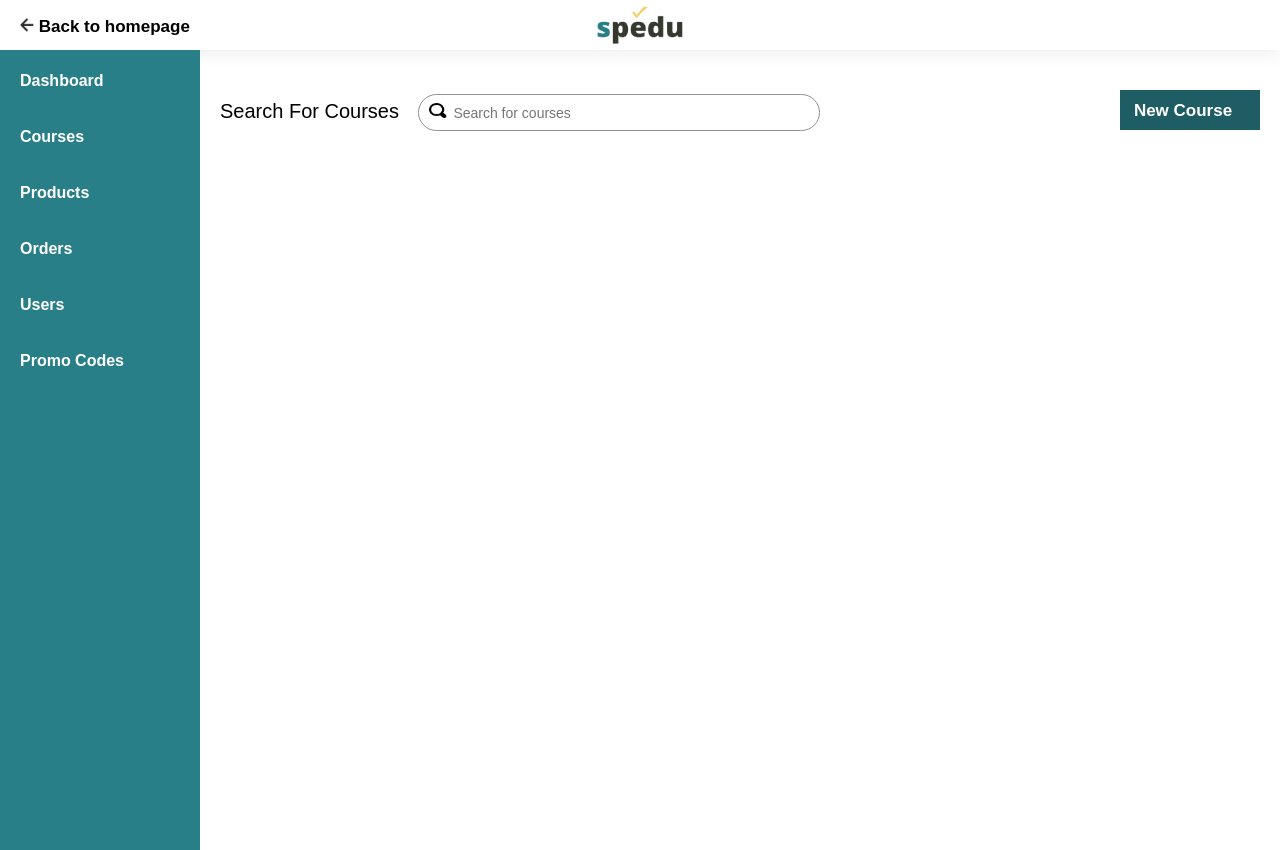
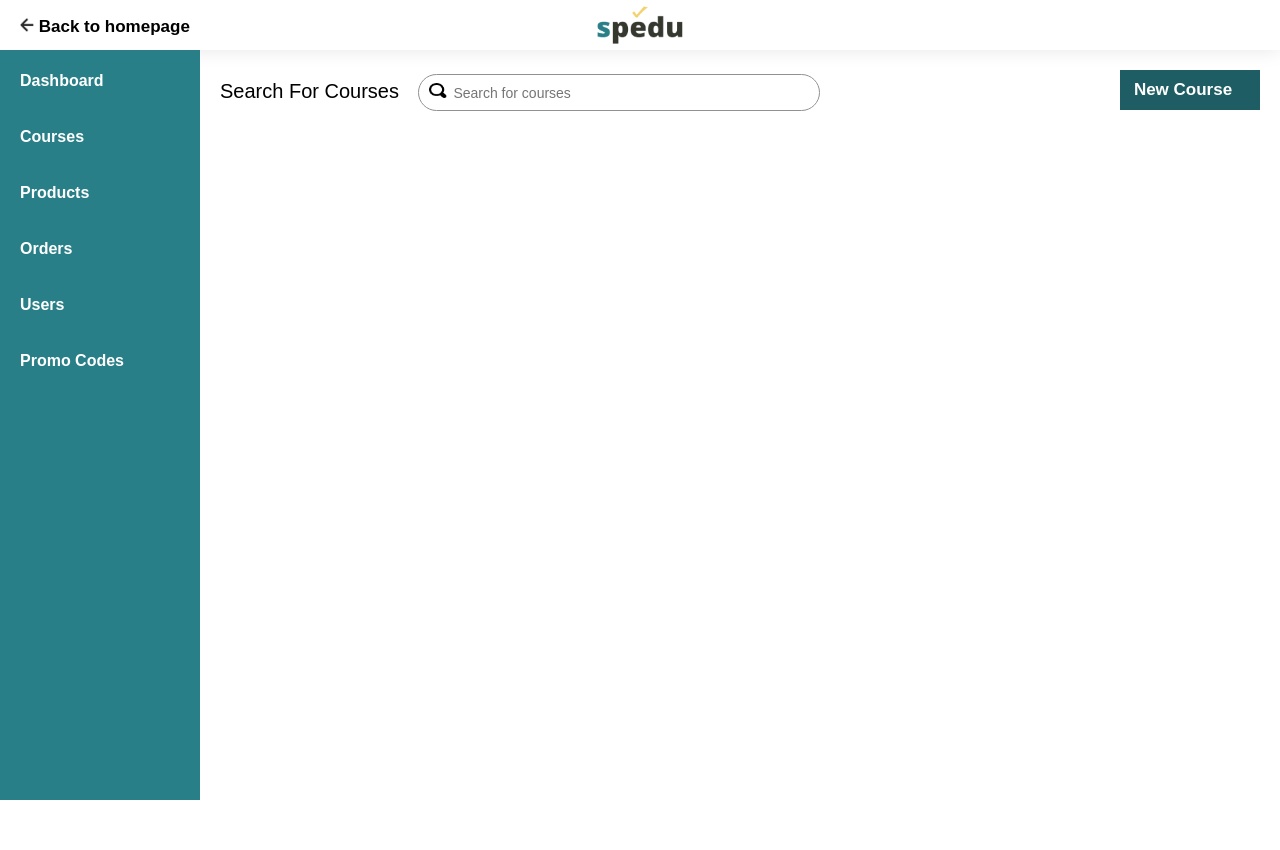
Before and after one commit to kimhyeonghu/Spedu, a Flask app: page /admin_page/courses/ in a window 1280 px wide. After the commit the page ends 800 px from the top, so only its background shows below. Run offline with Flask 2, Linux system fonts and the light colour scheme; data that the repository does not hold is empty.

Commit message:
edited admin course page

```diff
--- a/View/HTML/admin_page_courses.html
+++ b/View/HTML/admin_page_courses.html
@@ -5,6 +5,7 @@
 
 {% endblock %}
 {% block body %}
+<div style="padding-top:30px;position:fixed;width:100%;">
   <div class="search_courses horizontal">
     <p>Search For Courses</p>
   </div>
@@ -12,9 +13,14 @@
     <img id="magnifying_glass" src="../../static/images/magnifying-glass.png" alt="search">
     <input type="text" placeholder="Search for courses">
   </div>
-  <a href="/admin_page/courses/new_course"><button class="new-course-btn">New Course</button></a>
+  <div class="new-course-btn-div">
+    <a href="/admin_page/courses/new_course"><button class="new-course-btn">New Course</button></a>
+  </div>
 
-  <div class="courses-list">
+</div>
+
+
+  <div class="courses-list" style="position:absolute;margin-top:100px;margin-left:220px;">
     {% for i in range(courses|length) %}
       <div class="courses-list-box">
         <a href="/">
--- a/View/HTML/new_course.html
+++ b/View/HTML/new_course.html
@@ -19,7 +19,7 @@
     <li style="height:50px;"><p>Video Link</p><textarea name='video_link' type="text" placeholder=""></textarea></li>
     <li style="height:50px;"><p>Course Duration</p><textarea name='course_duration' type="text" placeholder=""></textarea></li>
     <li style="height:50px;"><p>Course Image</p><textarea name='course_image' type="text" placeholder=""></textarea></li>
-    <li style="height:50px;"><input type="submit" class="new-course-btn">Create</button></li>
+    <li style="height:50px;"><input type="submit" value="Create" class="new-course-btn"></button></li>
   </ul>
 </form>
 </div>
--- a/View/static/css/admin_page.css
+++ b/View/static/css/admin_page.css
@@ -18,7 +18,7 @@ a {
   overflow: hidden;
   background-color: #ffffff;
   height:50px;
-  position: relative;
+  position: fixed;
   width: 100%;
   box-shadow: 0 0 20px 0px rgba(0,0,0,0.1);
 }
@@ -48,8 +48,9 @@ a {
 .menu {
   height: 100%;
   width:200px;
+  margin-top: 50px;
   float: left;
-  position: absolute;
+  position: fixed;
   background-color:#297F87;
 }
 .option {
--- a/View/static/css/admin_page_courses.css
+++ b/View/static/css/admin_page_courses.css
@@ -33,11 +33,14 @@
 .search_bar input:focus {
   outline:none;
 }
+.new-course-btn-div{
+  float: right;
+  display: inline-block;
+}
 .new-course-btn {
   height: 40px;
   width: 140px;
-  float: right;
-  padding-bottom: 0px;
+
   text-decoration: none;
   display: block;
   margin-top: 40px;
@@ -59,9 +62,13 @@
   color: #1E5D63;
 }
 .courses-list {
-  padding-left: 220px;
-  padding-top: 20px;
-  width:auto;
+  top: 20px;
+  bottom:0;
+  position: fixed;
+  overflow-x: hidden;
+  overflow-y: scroll;
+  margin-top: 20px;
+  width:calc(100% - 220px);
 }
 .courses-list-box {
   width: auto;
```
Also changed, not shown: View/static/css/new_course.css (+10 -4 lines).
